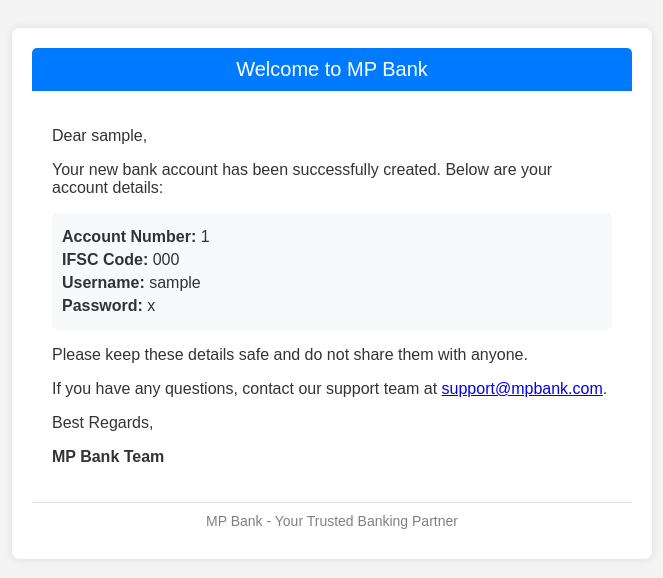
After one commit to Vihit2001/Bank_Management, a Django app: template customers/templates/customers/emails/account_details_email.html in a window 1280 px wide. The commit adds this page. Shown: the top 578 px of the page, without its empty margins (308-971 px from the left). Run offline with Django 5.2, Linux system fonts and the light colour scheme; the template is opened without the code that fills it: most values are stand-ins (such as "Sample title", 1, 10 or a date in 2020).

Commit message:
email sending

```diff
--- /dev/null
+++ b/customers/migrations/static/customers/js/scripts.js
@@ -0,0 +1,3 @@
+function disp(){
+    alert("You will got your Account Details with login credentials via Email")
+}
--- /dev/null
+++ b/customers/templates/customers/emails/account_details_email.html
@@ -0,0 +1,72 @@
+<!DOCTYPE html>
+<html>
+<head>
+    <title>Your Bank Account Details</title>
+    <style>
+        body {
+            font-family: Arial, sans-serif;
+            background-color: #f4f4f4;
+            padding: 20px;
+        }
+        .container {
+            background-color: white;
+            padding: 20px;
+            border-radius: 8px;
+            box-shadow: 0px 0px 10px rgba(0, 0, 0, 0.1);
+            max-width: 600px;
+            margin: auto;
+        }
+        .header {
+            background-color: #007bff;
+            color: white;
+            padding: 10px;
+            text-align: center;
+            font-size: 20px;
+            border-radius: 5px 5px 0 0;
+        }
+        .content {
+            padding: 20px;
+            font-size: 16px;
+            color: #333;
+        }
+        .footer {
+            text-align: center;
+            font-size: 14px;
+            color: gray;
+            padding: 10px;
+            border-top: 1px solid #ddd;
+        }
+        .details {
+            background: #f8f9fa;
+            padding: 10px;
+            border-radius: 5px;
+        }
+        .details p {
+            margin: 5px 0;
+        }
+    </style>
+</head>
+<body>
+    <div class="container">
+        <div class="header">Welcome to MP Bank</div>
+        <div class="content">
+            <p>Dear {{ username }},</p>
+            <p>Your new bank account has been successfully created. Below are your account details:</p>
+
+            <div class="details">
+                <p><strong>Account Number:</strong> {{ account_number }}</p>
+                <p><strong>IFSC Code:</strong> {{ ifsc_code }}</p>
+                <p><strong>Username:</strong> {{ username }}</p>
+                <p><strong>Password:</strong> {{ password }}</p>
+            </div>
+
+            <p>Please keep these details safe and do not share them with anyone.</p>
+            <p>If you have any questions, contact our support team at <a href="mailto:support@mpbank.com">support@mpbank.com</a>.</p>
+
+            <p>Best Regards,</p>
+            <p><strong>MP Bank Team</strong></p>
+        </div>
+        <div class="footer">MP Bank - Your Trusted Banking Partner</div>
+    </div>
+</body>
+</html>
--- a/customers/templates/customers/signup.html
+++ b/customers/templates/customers/signup.html
@@ -1,4 +1,5 @@
 <!DOCTYPE html>
+{% load static%}
 <html lang="en">
 <head>
     <meta charset="UTF-8">
@@ -10,7 +11,8 @@
     <form method="post">
         {% csrf_token %}
         {{ form }}
-        <button type="submit">Sign Up</button>
+        <button type="submit" onclick="disp()">Sign Up</button>
     </form>
+    <script src="{% static  'customers/js/scripts.js'%}"></script>
 </body>
 </html>
--- a/users/templates/users/customer_dashboard.html
+++ b/users/templates/users/customer_dashboard.html
@@ -4,9 +4,10 @@
     <meta charset="UTF-8">
     <meta name="viewport" content="width=device-width, initial-scale=1.0">
     <title>Document</title>
+    <link href="https://cdn.jsdelivr.net/npm/bootstrap@5.3.5/dist/css/bootstrap.min.css" rel="stylesheet" integrity="sha384-SgOJa3DmI69IUzQ2PVdRZhwQ+dy64/BUtbMJw1MZ8t5HZApcHrRKUc4W0kG879m7" crossorigin="anonymous">
 </head>
 <body>
     <h2>Welcome to Customer Dashboard!</h2>
-
+    <script src="https://cdn.jsdelivr.net/npm/bootstrap@5.3.5/dist/js/bootstrap.bundle.min.js" integrity="sha384-k6d4wzSIapyDyv1kpU366/PK5hCdSbCRGRCMv+eplOQJWyd1fbcAu9OCUj5zNLiq" crossorigin="anonymous"></script>
 </body>
 </html>
```
Also changed, not shown: customers/utils.py (added, +29 -0 lines), db.sqlite3.
